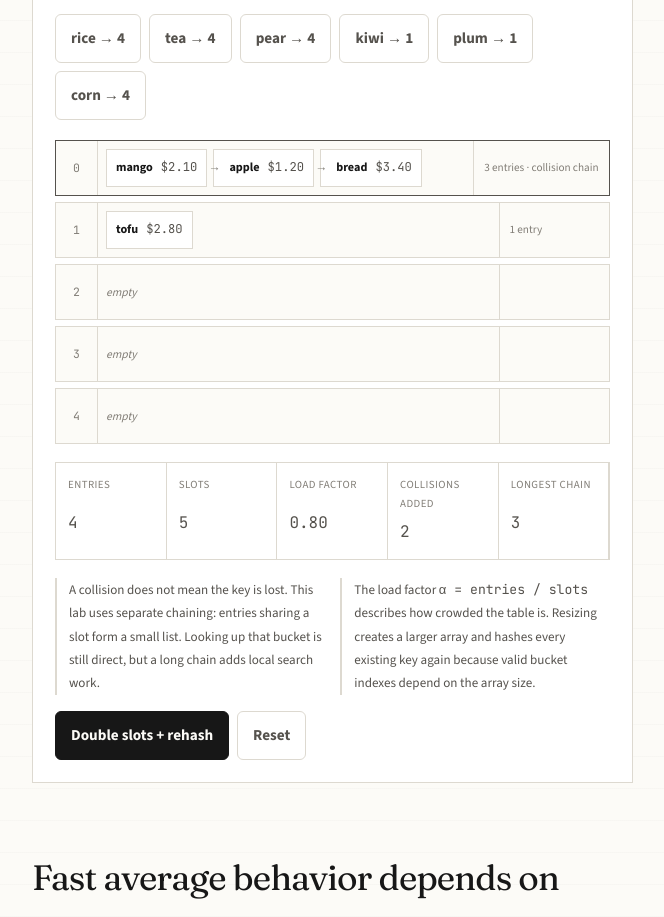
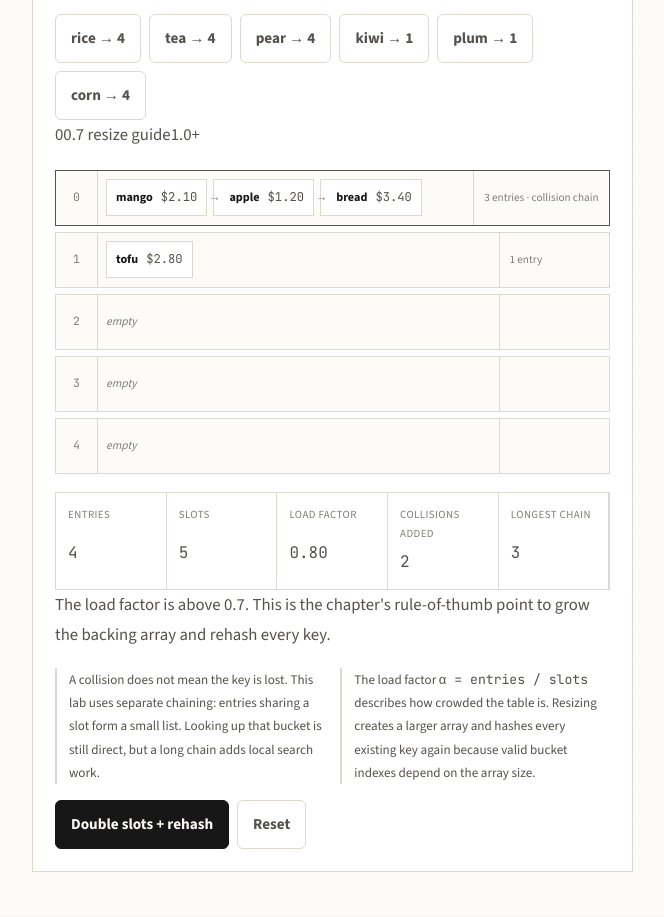
Before and after one commit to anatwork14/agocode, a Next.js app: page /learn/hash-tables in a window 1280 px wide. Shown: the part 3660-4577 px from the top of the page, without its empty margins (234-898 px from the left). Built offline with nearby package versions, Linux system fonts and the light colour scheme.

Commit message:
refine: make Chapter 5 load-factor resize rule explicit

```diff
--- a/components/hash-tables/CollisionLoadFactorLab.tsx
+++ b/components/hash-tables/CollisionLoadFactorLab.tsx
@@ -11,6 +11,7 @@ const initialEntries: HashEntry<string>[] = [
 ];
 
 const suggestions = ["rice", "tea", "pear", "kiwi", "plum", "corn"] as const;
+const RESIZE_GUIDE = 0.7;
 
 export function CollisionLoadFactorLab() {
   const [entries, setEntries] = useState<HashEntry<string>[]>(initialEntries);
@@ -18,6 +19,7 @@ export function CollisionLoadFactorLab() {
   const [keyDraft, setKeyDraft] = useState("rice");
   const [error, setError] = useState("");
   const snapshot = useMemo(() => buildHashTable(entries, capacity), [entries, capacity]);
+  const resizeRecommended = snapshot.loadFactor > RESIZE_GUIDE;
 
   function insert(event: FormEvent<HTMLFormElement>) {
     event.preventDefault();
@@ -57,7 +59,9 @@ export function CollisionLoadFactorLab() {
           <div className="eyebrow">Collisions + load factor</div>
           <h3>Two keys can land in one slot. The bucket then has more work to do.</h3>
         </div>
-        <span className="mono">α = {snapshot.loadFactor.toFixed(2)}</span>
+        <span className={`mono hash-load-badge ${resizeRecommended ? "hash-load-badge--warn" : ""}`}>
+          α = {snapshot.loadFactor.toFixed(2)}
+        </span>
       </div>
 
       <form className="scenario-builder" onSubmit={insert}>
@@ -76,6 +80,11 @@ export function CollisionLoadFactorLab() {
             {key} → {educationalHash(key, capacity)}
           </button>
         ))}
+      </div>
+
+      <div className="hash-load-meter" aria-label={`Load factor ${snapshot.loadFactor.toFixed(2)}`}>
+        <div className="hash-load-meter__track"><span style={{ width: `${Math.min(100, snapshot.loadFactor * 100)}%` }} /></div>
+        <div className="hash-load-meter__labels"><span>0</span><span className="hash-load-meter__threshold">0.7 resize guide</span><span>1.0+</span></div>
       </div>
 
       <div className="bucket-table" aria-label={`Hash buckets with capacity ${capacity}`}>
@@ -102,6 +111,12 @@ export function CollisionLoadFactorLab() {
         <div><dt>longest chain</dt><dd>{snapshot.longestChain}</dd></div>
       </dl>
 
+      <div className={`hash-resize-guidance ${resizeRecommended ? "hash-resize-guidance--warn" : ""}`} aria-live="polite">
+        {resizeRecommended
+          ? "The load factor is above 0.7. This is the chapter's rule-of-thumb point to grow the backing array and rehash every key."
+          : "The table is below the chapter's 0.7 resize guide. Keep inserting and watch crowding increase."}
+      </div>
+
       <div className="collision-explanation">
         <p>
           A collision does not mean the key is lost. This lab uses separate chaining: entries sharing a slot form a small list. Looking up that bucket is still direct, but a long chain adds local search work.
@@ -112,7 +127,7 @@ export function CollisionLoadFactorLab() {
       </div>
 
       <div className="lab-toolbar">
-        <button className="button button--primary" type="button" onClick={resize}>Double slots + rehash</button>
+        <button className="button button--primary" type="button" onClick={resize} disabled={!resizeRecommended}>Double slots + rehash</button>
         <button className="button button--quiet" type="button" onClick={reset}>Reset</button>
       </div>
     </div>
```
